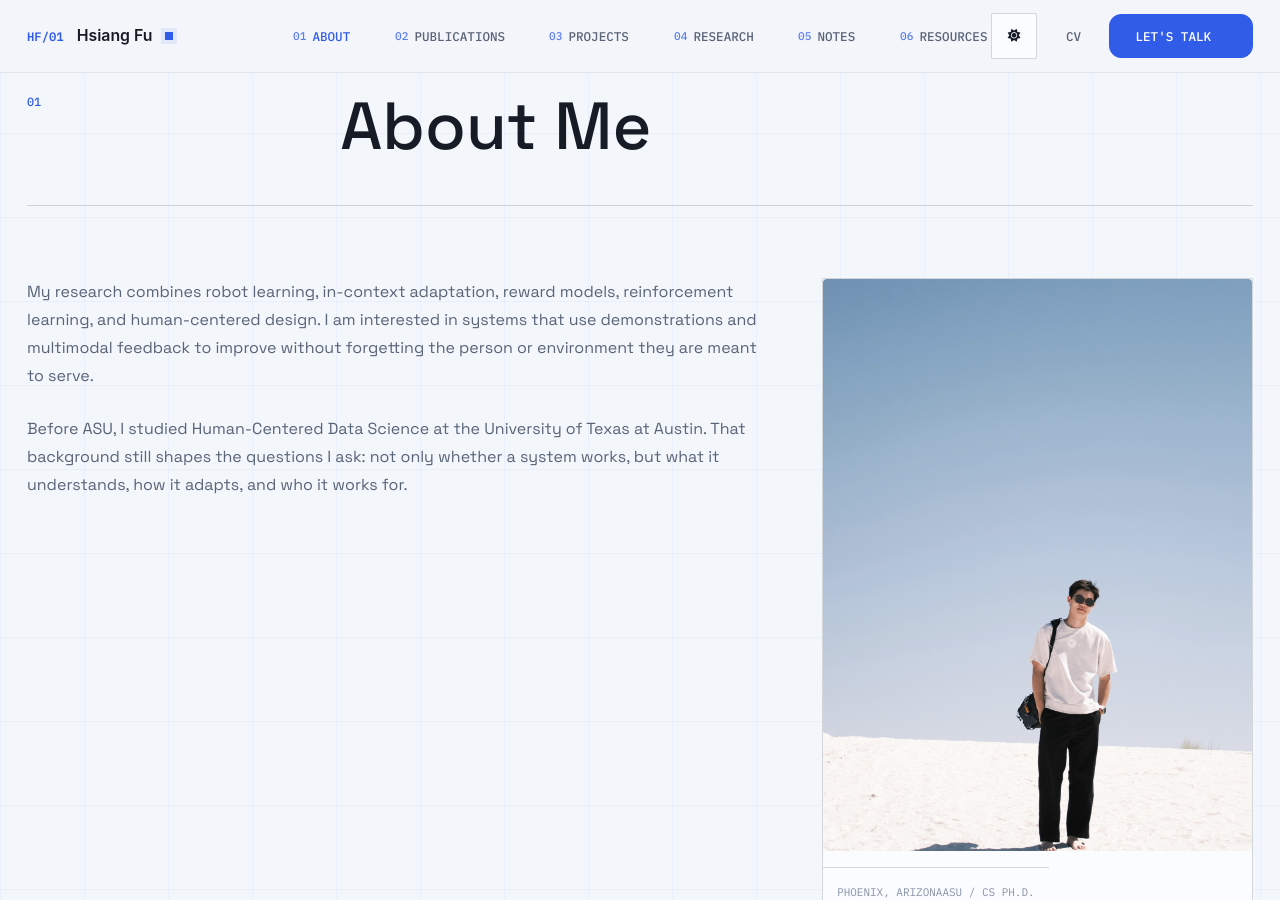
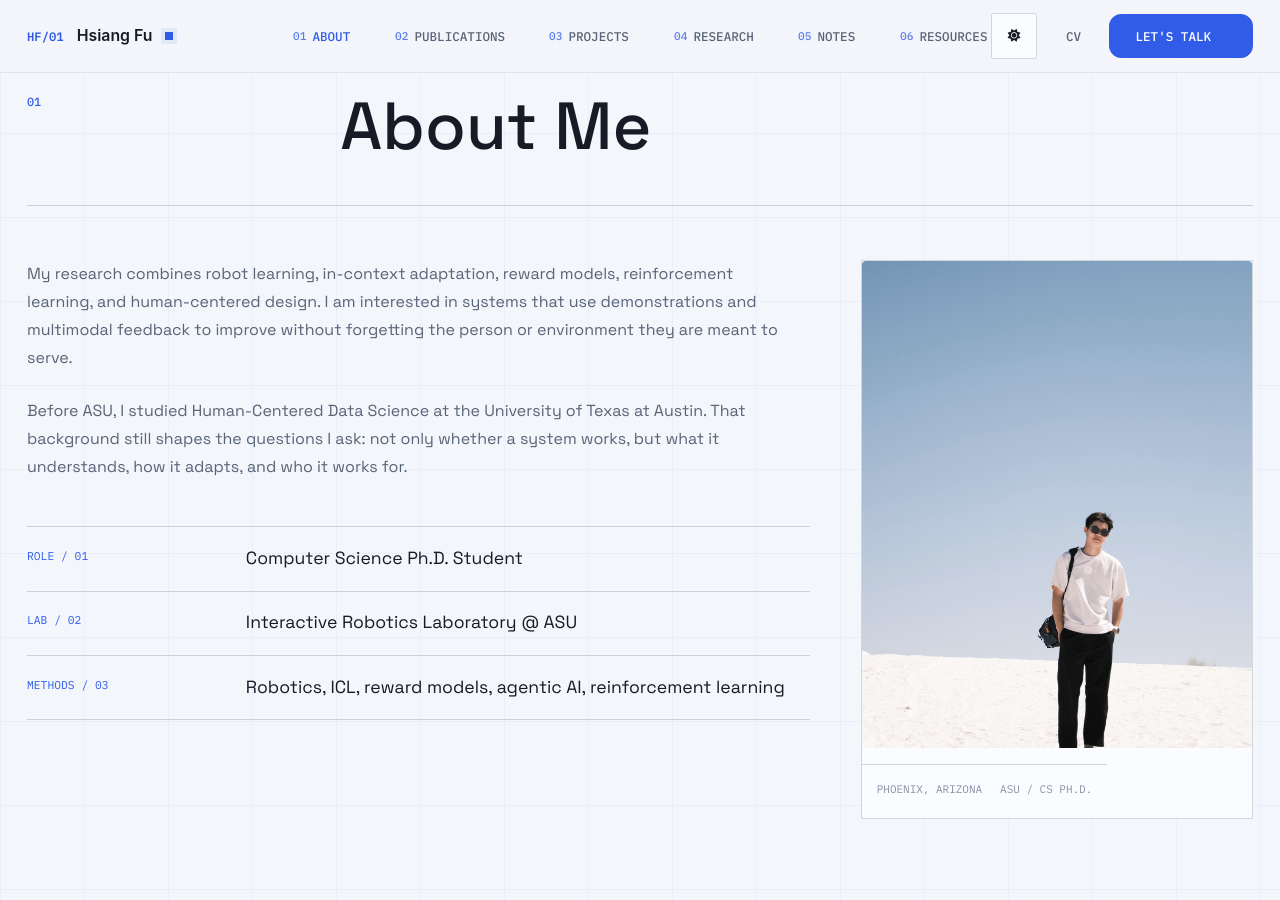
Before and after one commit to hsiang-fu/hsiang-fu.github.io, a Jekyll site: the page built from _pages/about.md, in a window 1280 px wide and 900 px high, scrolled down 1043 px. Built offline with Jekyll 4.4.1, drawn with Linux system fonts in a browser that asks for light colours; a script that is not in the unit is left out.

Commit message:
Tighten homepage about section

```diff
--- a/_pages/about.md
+++ b/_pages/about.md
@@ -92,20 +92,22 @@ redirect_from:
       <h2 id="about-heading">About Me</h2>
     </header>
     <div class="field-about__body">
-      <div class="field-about__copy">
-        <p>My research combines robot learning, in-context adaptation, reward models, reinforcement learning, and human-centered design. I am interested in systems that use demonstrations and multimodal feedback to improve without forgetting the person or environment they are meant to serve.</p>
-        <p>Before ASU, I studied Human-Centered Data Science at the University of Texas at Austin. That background still shapes the questions I ask: not only whether a system works, but what it understands, how it adapts, and who it works for.</p>
+      <div class="field-about__content">
+        <div class="field-about__copy">
+          <p>My research combines robot learning, in-context adaptation, reward models, reinforcement learning, and human-centered design. I am interested in systems that use demonstrations and multimodal feedback to improve without forgetting the person or environment they are meant to serve.</p>
+          <p>Before ASU, I studied Human-Centered Data Science at the University of Texas at Austin. That background still shapes the questions I ask: not only whether a system works, but what it understands, how it adapts, and who it works for.</p>
+        </div>
+        <dl class="field-index" aria-label="Academic profile">
+          <div><dt>Role / 01</dt><dd>Computer Science Ph.D. Student</dd></div>
+          <div><dt>Lab / 02</dt><dd>Interactive Robotics Laboratory @ ASU</dd></div>
+          <div><dt>Methods / 03</dt><dd>Robotics, ICL, reward models, agentic AI, reinforcement learning</dd></div>
+        </dl>
       </div>
       <figure class="field-about__portrait">
         <img src="/images/sean-desert.jpg" alt="Hsiang Fu standing in a bright desert landscape" loading="lazy">
         <figcaption><span>Phoenix, Arizona</span><span>ASU / CS Ph.D.</span></figcaption>
       </figure>
     </div>
-    <dl class="field-index" aria-label="Academic profile">
-      <div><dt>Role / 01</dt><dd>Computer Science Ph.D. Student</dd></div>
-      <div><dt>Lab / 02</dt><dd>Interactive Robotics Laboratory @ ASU</dd></div>
-      <div><dt>Methods / 03</dt><dd>Robotics, ICL, reward models, agentic AI, reinforcement learning</dd></div>
-    </dl>
   </section>
 
   <section class="field-section field-research" id="research" aria-labelledby="research-heading">
--- a/_sass/layout/_signal.scss
+++ b/_sass/layout/_signal.scss
@@ -3419,10 +3419,17 @@ body {
 
 .field-about__body {
   display: grid;
-  grid-template-columns: minmax(0, 1fr) minmax(16rem, 0.58fr);
+  grid-template-columns: minmax(0, 1fr) minmax(16rem, 0.5fr);
   gap: clamp(2rem, 4vw, 4.5rem);
   align-items: start;
-  padding: 4rem 0 5rem;
+  padding: 3rem 0 4rem;
+}
+
+.field-about__content {
+  display: flex;
+  min-width: 0;
+  flex-direction: column;
+  gap: 2.5rem;
 }
 
 .field-about__copy {
@@ -3448,7 +3455,7 @@ body {
 
 .field-about__portrait img {
   width: 100%;
-  aspect-ratio: 3 / 4;
+  aspect-ratio: 4 / 5;
   object-fit: cover;
   object-position: 50% 68%;
   filter: saturate(0.9) contrast(0.98);
@@ -3463,6 +3470,7 @@ body {
   display: flex;
   align-items: center;
   justify-content: space-between;
+  gap: 1rem;
   min-height: 2.7rem;
   padding: 0.65rem 0.8rem;
   border-top: 1px solid var(--signal-line);
@@ -3472,6 +3480,11 @@ body {
   text-transform: uppercase;
 }
 
+.field-about__portrait figcaption span:last-child {
+  margin-left: auto;
+  text-align: right;
+}
+
 .field-index {
   display: grid;
   grid-template-columns: repeat(3, minmax(0, 1fr));
@@ -3503,6 +3516,30 @@ body {
   color: var(--signal-text);
   font-size: 1.15rem;
   line-height: 1.35;
+}
+
+.field-about__content .field-index {
+  grid-template-columns: 1fr;
+}
+
+.field-about__content .field-index div {
+  display: grid;
+  grid-template-columns: minmax(7rem, 0.34fr) minmax(0, 1fr);
+  gap: 1.5rem;
+  min-height: 0;
+  padding: 1.1rem 0;
+  border-right: 0;
+  border-bottom: 1px solid var(--signal-line);
+}
+
+.field-about__content .field-index div:last-child {
+  border-bottom: 0;
+}
+
+.field-about__content .field-index dd {
+  max-width: none;
+  margin: 0;
+  font-size: 0.98rem;
 }
 
 .field-research__intro {
```
